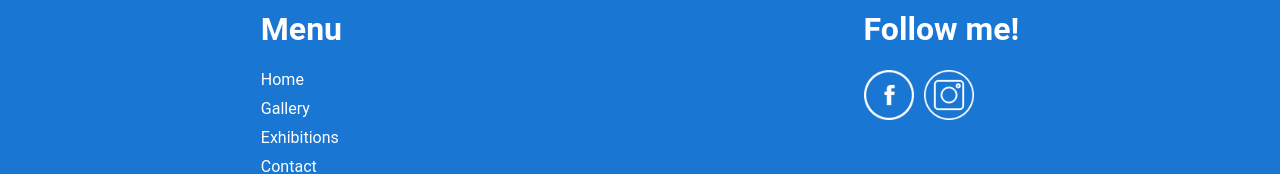
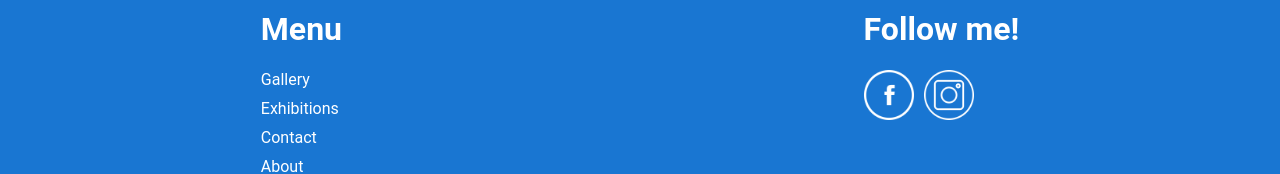
Before and after one commit to LevwTech/Omima-Art-Front-End, a React (Create React App) app: page /#/ in a window 1280 px wide. Shown: the part 711-885 px from the top of the page. Built offline with nearby package versions, Linux system fonts and the light colour scheme; no server answers.

Commit message:
remove home from footer

```diff
--- a/src/Components/Footer/Footer.js
+++ b/src/Components/Footer/Footer.js
@@ -11,14 +11,8 @@ function Footer() {
       <footer className={classes.footer}>
         <div className={classes.section}>
           <h1>Menu</h1>
+
           <Link to="/" style={{ textDecoration: "none", color: "#ffffff" }}>
-            <div>Home</div>
-          </Link>
-
-          <Link
-            to="/gallery"
-            style={{ textDecoration: "none", color: "#ffffff" }}
-          >
             <div>Gallery</div>
           </Link>
           <Link
```
